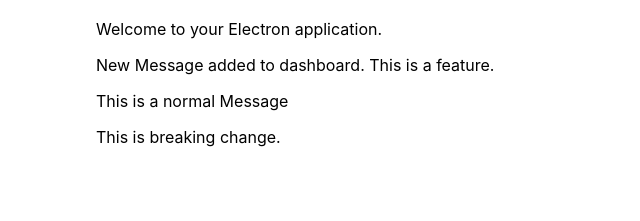
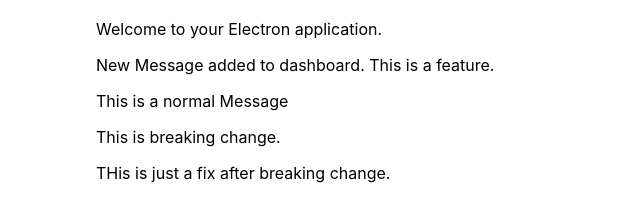
Before and after one commit to sanjayshahi243/Github_actions_sample, an Electron app: page src/index.html in a window 800 px wide. Shown: the part 95-316 px from the top of the page, without its empty margins (0-640 px from the left). Drawn offline with Linux system fonts and the light colour scheme.

Commit message:
fix: message added on dashboard after change

```diff
--- a/src/index.html
+++ b/src/index.html
@@ -14,5 +14,6 @@
     <p> This is a normal Message</p>
 
     <p>This is breaking change.</p>
+    <p> THis is just a fix after breaking change.</p>
   </body>
 </html>
```
